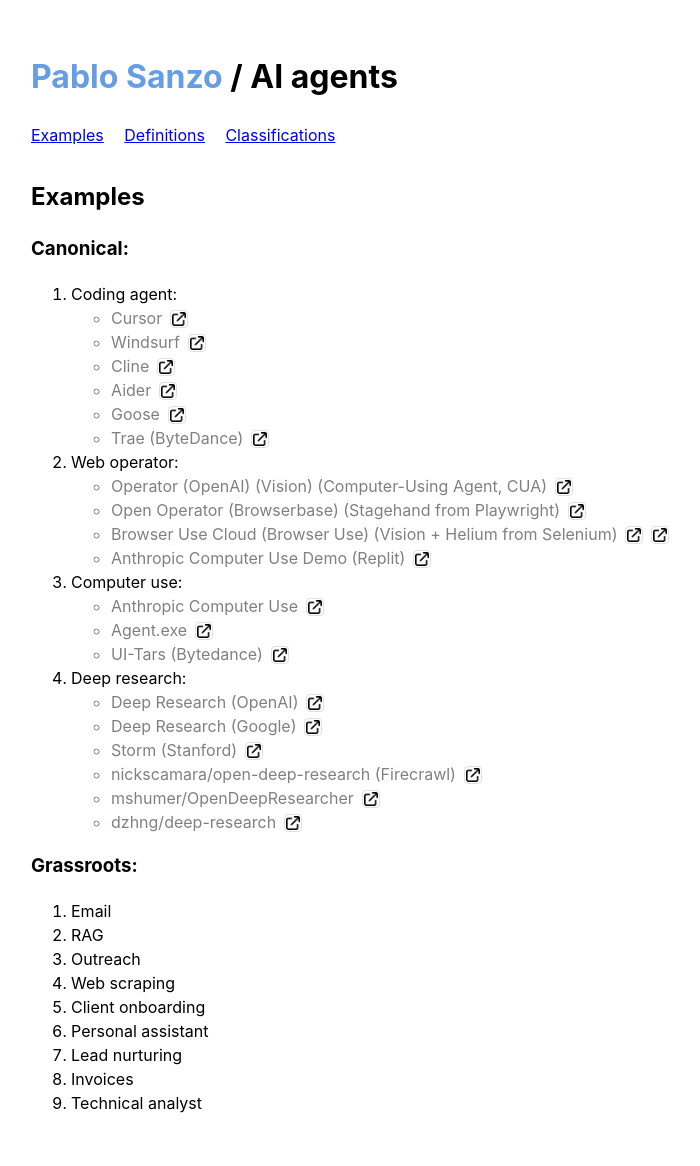
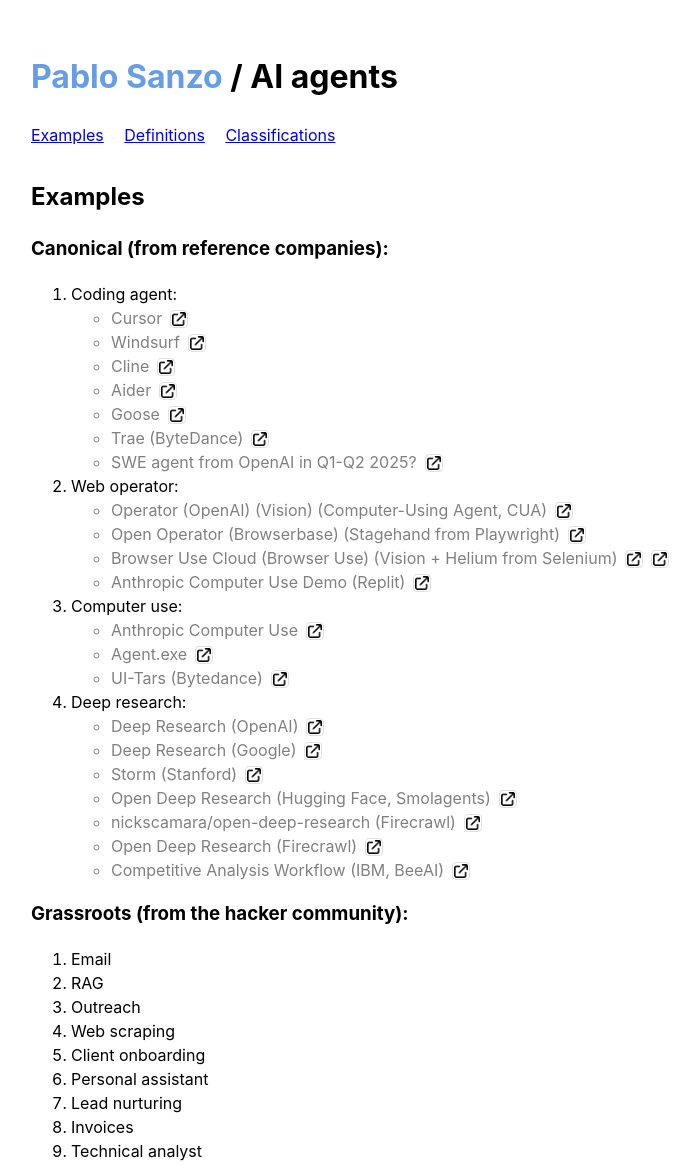
Before and after one commit to pablosanzo/pablosanzo.github.io, a plain HTML site: page ai-agents.html in a window 1280 px wide. Shown: the top 1166 px of the page, without its empty margins (209-909 px from the left). Drawn offline with Linux system fonts and the light colour scheme.

Commit message:
Update examples section with additional agents and clarify section headings

```diff
--- a/ai-agents.html
+++ b/ai-agents.html
@@ -148,7 +148,7 @@
 
     <section id="examples">
         <h2>Examples</h2>
-        <h3>Canonical:</h3>
+        <h3>Canonical (from reference companies):</h3>
         <ol>
             <li>Coding agent:</li>
             <ul>
@@ -158,6 +158,7 @@
                 <li style="color: #808080">Aider<a href="https://aider.chat/" target="_blank"><img src="icons/link.png" class="favicon"></a></li>
                 <li style="color: #808080">Goose<a href="https://block.github.io/goose/" target="_blank"><img src="icons/link.png" class="favicon"></a></li>
                 <li style="color: #808080">Trae (ByteDance)<a href="https://www.trae.ai/" target="_blank"><img src="icons/link.png" class="favicon"></a></li>
+                <li style="color: #808080">SWE agent from OpenAI in Q1-Q2 2025?<a href="https://x.com/harambe_musk/status/1886779961790345657" target="_blank"><img src="icons/link.png" class="favicon"></a></li>
             </ul>
             <li>Web operator:</li>
             <ul>
@@ -177,12 +178,12 @@
                 <li style="color: #808080">Deep Research (OpenAI)<a href="https://openai.com/index/introducing-deep-research/" target="_blank"><img src="icons/link.png" class="favicon"></a></li>
                 <li style="color: #808080">Deep Research (Google)<a href="https://blog.google/products/gemini/google-gemini-deep-research/" target="_blank"><img src="icons/link.png" class="favicon"></a></li>
                 <li style="color: #808080">Storm (Stanford)<a href="https://storm.genie.stanford.edu/" target="_blank"><img src="icons/link.png" class="favicon"></a></li>
-                <li style="color: #808080">nickscamara/open-deep-research (Firecrawl)<a href="https://github.com/nickscamara/open-deep-research" target="_blank"><img src="icons/link.png" class="favicon"></a></li>
-                <li style="color: #808080">mshumer/OpenDeepResearcher<a href="https://github.com/mshumer/OpenDeepResearcher" target="_blank"><img src="icons/link.png" class="favicon"></a></li>
-                <li style="color: #808080">dzhng/deep-research<a href="https://github.com/dzhng/deep-research" target="_blank"><img src="icons/link.png" class="favicon"></a></li>
+                <li style="color: #808080">Open Deep Research (Hugging Face, Smolagents)<a href="https://huggingface.co/blog/open-deep-research" target="_blank"><img src="icons/link.png" class="favicon"></a></li>                <li style="color: #808080">nickscamara/open-deep-research (Firecrawl)<a href="https://github.com/nickscamara/open-deep-research" target="_blank"><img src="icons/link.png" class="favicon"></a></li>
+                <li style="color: #808080">Open Deep Research (Firecrawl)<a href="https://github.com/nickscamara/open-deep-research" target="_blank"><img src="icons/link.png" class="favicon"></a></li>
+                <li style="color: #808080">Competitive Analysis Workflow (IBM, BeeAI)<a href="https://github.com/i-am-bee/bee-agent-framework/tree/main/examples/workflows/competitive-analysis" target="_blank"><img src="icons/link.png" class="favicon"></a></li>
             </ul>
         </ol>
-        <h3>Grassroots:</h3>
+        <h3>Grassroots (from the hacker community):</h3>
         <ol>
             <li>Email</li>
             <li>RAG</li>
```
